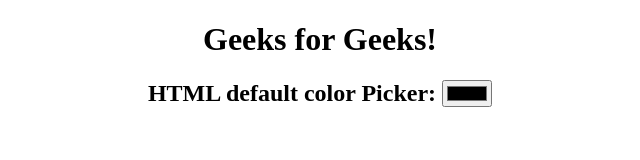
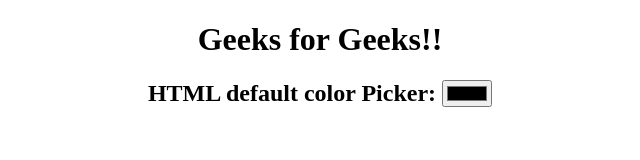
Before and after one commit to Rahul4ios/FeatureBranchWorkflow, a plain HTML site: page Index.html in a window 1280 px wide. Shown: the whole page, without its empty margins (320-960 px from the left). Drawn offline with Linux system fonts and the light colour scheme.

Commit message:
Update Index.html

```diff
--- a/Index.html
+++ b/Index.html
@@ -3,7 +3,7 @@
 
 <body style="text-align: center;">
 	<h1>
-		Geeks for Geeks!
+		Geeks for Geeks!!
 	</h1>
 	<h2>
 		HTML default color Picker:
```
